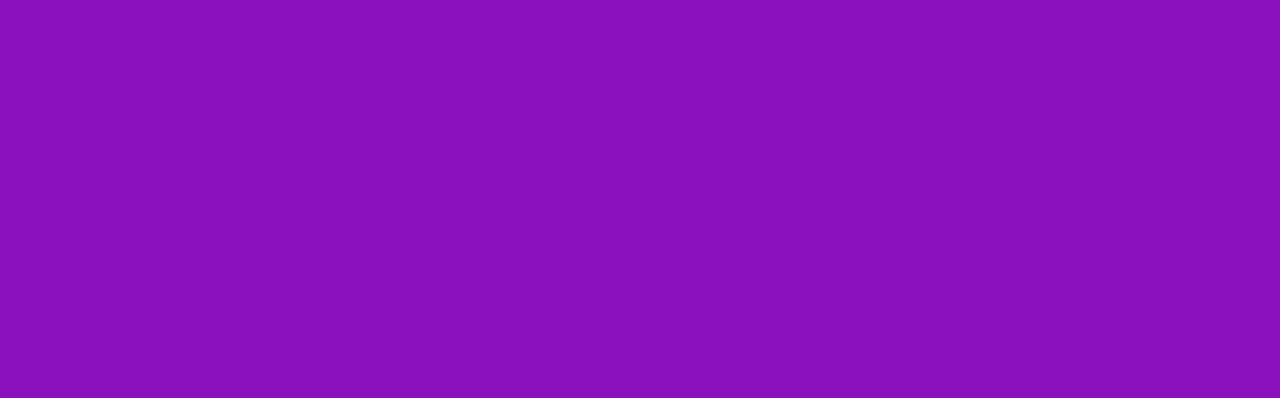
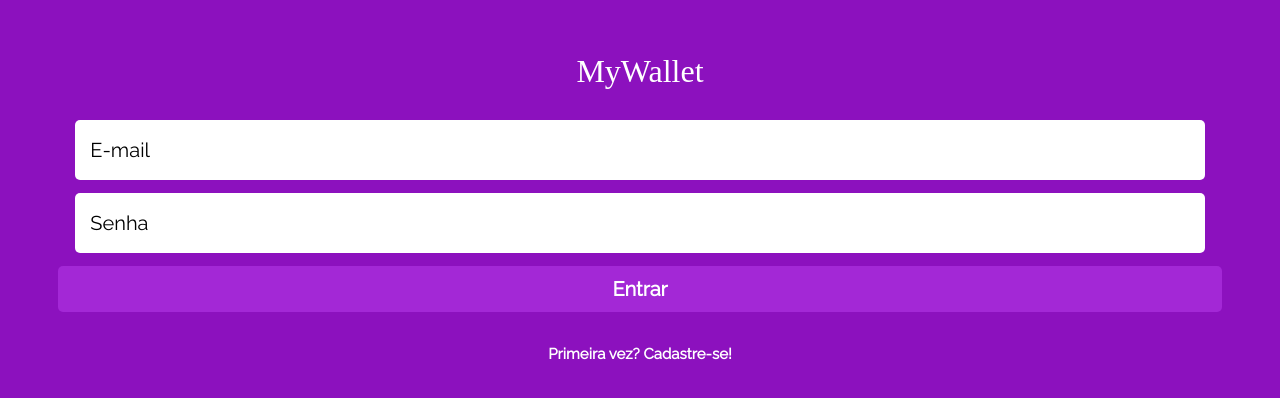
Before and after one commit to patricia270/mywallet-front, a JavaScript app: page / in a window 1280 px wide. Shown: the part 104-502 px from the top of the page. Built offline with nearby package versions, Linux system fonts and the light colour scheme; a web font is replaced by a local one.

Commit message:
Login screen layout

```diff
--- a/src/App.js
+++ b/src/App.js
@@ -1,11 +1,15 @@
 import { BrowserRouter, Switch, Route } from "react-router-dom";
 import GlobalStyle from "./Styles/GlobalStyle";
 import SignUp from "./Pages/SignUp";
+import SignIn from "./Pages/SignIn";
 
 function App() {
   return (
     <BrowserRouter>
       <Switch>
+        <Route path='/' exact>
+          <SignIn />
+        </Route>
         <Route path='/sign-up' exact>
           <SignUp />
         </Route>
--- /dev/null
+++ b/src/Pages/SignIn.js
@@ -0,0 +1,34 @@
+import { Link } from 'react-router-dom';
+import styled from 'styled-components';
+import {
+    Form,
+    Title,
+    Input,
+    ModelButton,
+    SimpleButton
+} from '../Styles/StyledComponents';
+
+function SignIn() {
+    return (
+        <ContainerFormLogin>
+            <Form>
+                <Title>MyWallet</Title>
+                <Input type="email" placeholder="E-mail" />
+                <Input type="password" placeholder="Senha" />
+                <ModelButton>Entrar</ModelButton>
+            </Form>
+            <Link to='/sign-up'>
+                <SimpleButton>Primeira vez? Cadastre-se!</SimpleButton>
+            </Link>
+        </ContainerFormLogin>
+    );
+}
+
+const ContainerFormLogin = styled.div`
+    display: flex;
+    flex-direction: column;
+    align-items: center;
+    margin-top: 64px;
+`;
+
+export default SignIn;
--- a/src/Pages/SignUp.js
+++ b/src/Pages/SignUp.js
@@ -10,7 +10,7 @@ import {
 
 function SignUp() {
     return (
-        <ContainerForm>
+        <ContainerForm isLogin={false}>
             <Form>
                 <Title>MyWallet</Title>
                 <Input type="text" placeholder="Nome" />
--- a/src/Styles/StyledComponents.js
+++ b/src/Styles/StyledComponents.js
@@ -35,7 +35,7 @@ const Input = styled.input`
 const ModelButton = styled.button`
     margin-top: 13px;
     /* width: 326px; */
-    width: 86.9vw;
+    width: 91vw;
     height: 46px;
     background-color: #A328D6;
     border-radius: 5px;
@@ -50,7 +50,7 @@ const ModelButton = styled.button`
 `;
 const SimpleButton = styled.button`
     font-size: 15px;
-    width: 86.9vw;
+    width: 91vw;
     font-family: 'Raleway', sans-serif;
     color: #FFFFFF;
     font-weight: bold;
```
